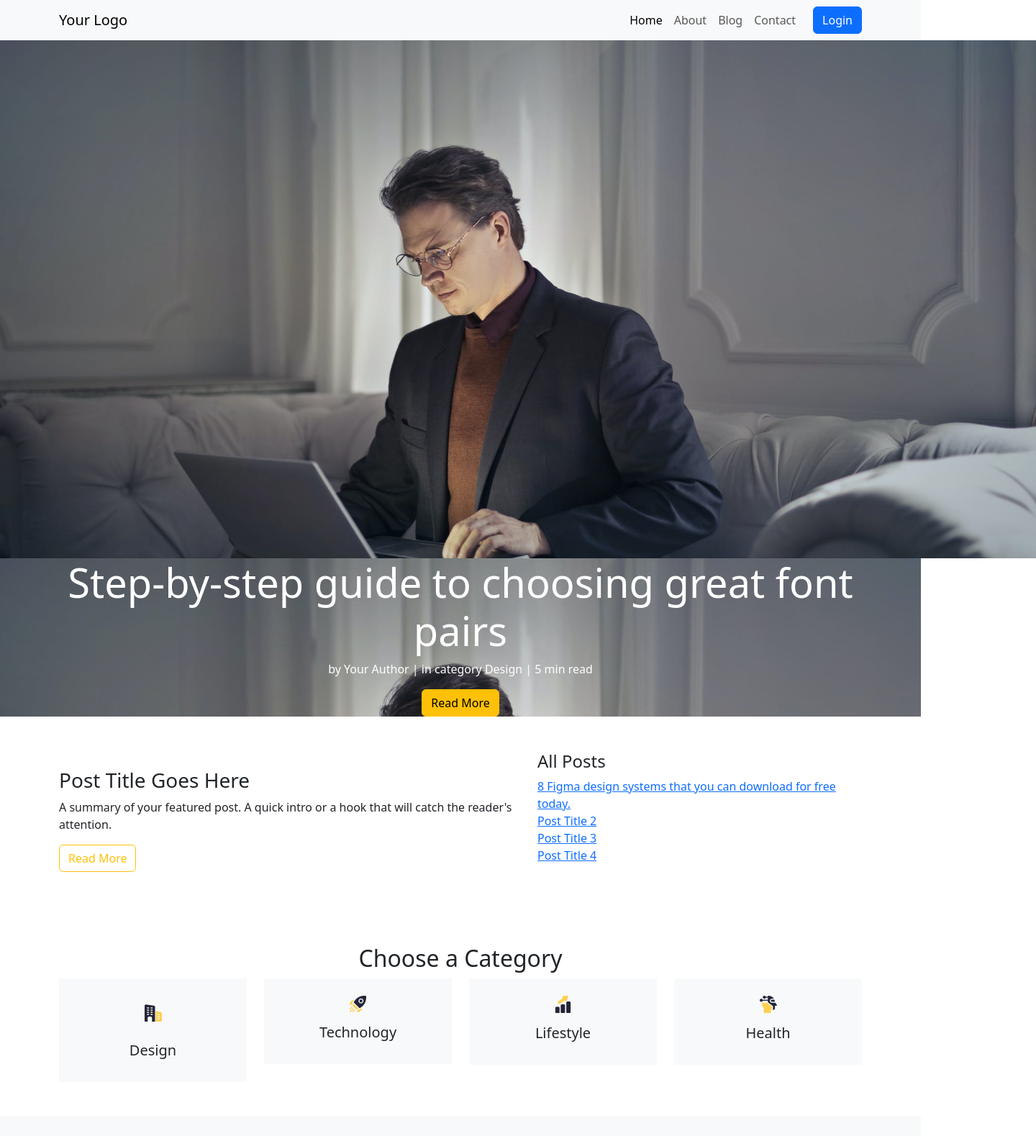
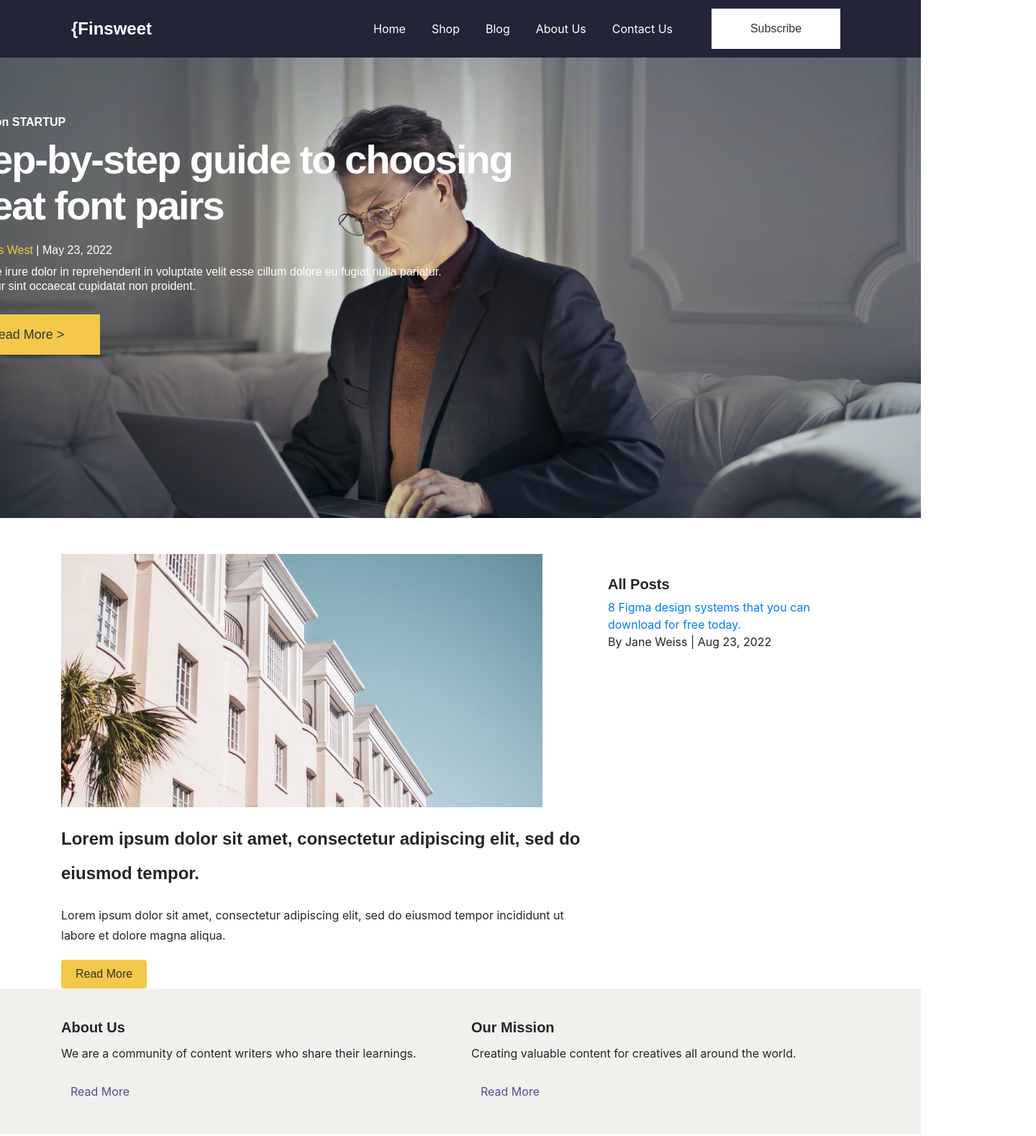
Before and after one commit to talhayay11/Web-Challenge, a plain HTML site: page index.html in a window 1280 px wide. Shown: the top 1579 px of the page at 72% size, 1440 px wide, since content can reach past the window. Drawn offline with nearby package versions, Linux system fonts and the light colour scheme.

Commit message:
feat: improve layout and positioning of hero section elements
- Adjusted the positioning and size of the "Step-by-step guide" title.
- Refined the "Read More" button alignment, ensuring it stays on the same line.
- Updated styling for the navbar and hero section to improve overall layout.
- Enhanced image visibility and adjusted content spacing for better UI consistency.

```diff
--- a/index.html
+++ b/index.html
@@ -1,149 +1,109 @@
 <!DOCTYPE html>
 <html lang="en">
+
 <head>
   <meta charset="UTF-8">
   <meta name="viewport" content="width=device-width, initial-scale=1.0">
-    <title>Home - Your Website</title>
-    <link href="https://cdn.jsdelivr.net/npm/bootstrap@5.3.0/dist/css/bootstrap.min.css" rel="stylesheet">
-    <link rel="stylesheet" href="css/style.scss">
+  <title>Finsweet</title>
+  <link rel="stylesheet" href="https://stackpath.bootstrapcdn.com/bootstrap/4.5.2/css/bootstrap.min.css">
+  <link rel="stylesheet" href="styles/style.css">
 </head>
+
 <body>
-    <!-- Navbar -->
-    <nav class="navbar navbar-expand-lg navbar-light bg-light">
-        <div class="container">
-            <a class="navbar-brand" href="#">Your Logo</a>
-            <button class="navbar-toggler" type="button" data-bs-toggle="collapse" data-bs-target="#navbarNav" aria-controls="navbarNav" aria-expanded="false" aria-label="Toggle navigation">
+  <header class="home__header">
+    <nav class="home__navbar navbar navbar-expand-lg navbar-light bg-light">
+      <a class="home__navbar-brand navbar-brand" href="#">{Finsweet</a>
+      <button class="home__navbar-toggler navbar-toggler" type="button" data-toggle="collapse" data-target="#navbarNav"
+        aria-controls="navbarNav" aria-expanded="false" aria-label="Toggle navigation">
         <span class="navbar-toggler-icon"></span>
       </button>
-            <div class="collapse navbar-collapse" id="navbarNav">
-                <ul class="navbar-nav ms-auto">
-                    <li class="nav-item">
-                        <a class="nav-link active" aria-current="page" href="#">Home</a>
+      <div class="home__navbar-collapse collapse navbar-collapse" id="navbarNav">
+        <ul class="home__navbar-nav navbar-nav ml-auto">
+          <li class="home__navbar-item nav-item active">
+            <a class="home__navbar-link nav-link" href="#">Home</a>
           </li>
-                    <li class="nav-item">
-                        <a class="nav-link" href="#">About</a>
+          <li class="home__navbar-item nav-item">
+            <a class="home__navbar-link nav-link" href="#">Shop</a>
           </li>
-                    <li class="nav-item">
-                        <a class="nav-link" href="#">Blog</a>
+          <li class="home__navbar-item nav-item">
+            <a class="home__navbar-link nav-link" href="#">Blog</a>
           </li>
-                    <li class="nav-item">
-                        <a class="nav-link" href="#">Contact</a></li>
+          <li class="home__navbar-item nav-item">
+            <a class="home__navbar-link nav-link" href="#">About Us</a>
+          </li>
+          <li class="home__navbar-item nav-item">
+            <a class="home__navbar-link nav-link" href="#">Contact Us</a>
+          </li>
+          <li class="home__navbar-item nav-item">
+            <a class="home__navbar-button btn btn-primary" href="#">
+              <span class="home__navbar-button-text">Subscribe</span>
+            </a>
+          </li>
         </ul>
-                <a href="#" class="btn btn-primary ms-3">Login</a>
-            </div>
       </div>
     </nav>
-
-    <!-- Hero Section -->
-    <header class="text-white text-center" style="background-image: url('images/1.png');">
-        <img src="images/1.png" alt="Hero Image" class="hero-image">
-        <div class="container">
-            <h1 class="display-4">Step-by-step guide to choosing great font pairs</h1>
-            <p>by Your Author | in category Design | 5 min read</p>
-            <a href="#" class="btn btn-warning">Read More</a>
-        </div>
-
   </header>
 
+  <section class="home__hero hero">
+    <img src="images/1.png" alt="Hero Image" class="home__hero-image">
+    <div class="home__hero-content">
+      <p class="home__hero-category">Posted on <span class="home__hero-category-highlight">STARTUP</span></p>
+      <h1 class="home__hero-title">Step-by-step guide to choosing   great font pairs</h1>
+      <p class="home__hero-author">By <span class="home__hero-author-name">James West</span> | May 23, 2022</p>
+      <p class="home__hero-description">Duis aute irure dolor in reprehenderit in voluptate velit esse cillum
+        dolore eu fugiat nulla pariatur. Excepteur sint occaecat cupidatat non proident.</p>
+      <a href="#" class="home__hero-button btn btn-warning">Read More ></a>
+    </div>
+  </section>
 
-
-    <!-- Featured Post -->
-    <section class="featured-post py-5">
+  <section class="home__posts posts">
     <div class="container">
       <div class="row">
-                <div class="col-md-7">
-                    <!-- Featured Image -->
-                    <div class="featured-image" style="background-image: url('images/2.png');"></div>
-                    <h3 class="mt-4">Post Title Goes Here</h3>
-                    <p>A summary of your featured post. A quick intro or a hook that will catch the reader's attention.</p>
-                    <a href="#" class="btn btn-outline-warning">Read More</a>
+        <div class="home__posts-featured col-md-8">
+          <img src="images/2.png" alt="Featured Image" class="home__posts-featured-image img-fluid">
+          <h2 class="home__posts-featured-title">Lorem ipsum dolor sit amet, consectetur adipiscing elit, sed
+            do eiusmod tempor.</h2>
+          <p class="home__posts-featured-description">Lorem ipsum dolor sit amet, consectetur adipiscing elit,
+            sed do eiusmod tempor incididunt ut labore et dolore magna aliqua.</p>
+          <a href="#" class="home__posts-featured-button btn btn-warning">Read More</a>
         </div>
-                <div class="col-md-5">
-                    <h4>All Posts</h4>
-                    <ul class="list-unstyled">
-                        <li><a href="#">8 Figma design systems that you can download for free today.</a></li>
-                        <li><a href="#">Post Title 2</a></li>
-                        <li><a href="#">Post Title 3</a></li>
-                        <li><a href="#">Post Title 4</a></li>
+        <div class="home__posts-list col-md-4">
+          <h3 class="home__posts-list-title">All Posts</h3>
+          <ul class="home__posts-list-items">
+            <li class="home__posts-list-item">
+              <a href="#" class="home__posts-list-link">8 Figma design systems that you can download for
+                free today.</a>
+              <p class="home__posts-list-date">By Jane Weiss | Aug 23, 2022</p>
+            </li>
+            <!-- Add more list items here -->
           </ul>
         </div>
       </div>
     </div>
   </section>
 
-    <!-- Categories Section -->
-    <section class="categories py-5">
-        <div class="container text-center">
-            <h2>Choose a Category</h2>
+  <footer class="home__footer footer">
+    <div class="container">
       <div class="row">
-                <div class="col-md-3">
-                    <div class="category-card bg-light p-4">
-                        <img src="images/3.png" alt="Design" class="img-fluid mb-3">
-                        <h5>Design</h5>
+        <div class="home__footer-about col-md-6">
+          <h4 class="home__footer-title">About Us</h4>
+          <p class="home__footer-description">We are a community of content writers who share their learnings.
+          </p>
+          <a href="#" class="home__footer-link btn btn-link">Read More</a>
         </div>
-                </div>
-                <div class="col-md-3">
-                    <div class="category-card bg-light p-4">
-                        <img src="images/4.png" alt="Technology" class="img-fluid mb-3">
-                        <h5>Technology</h5>
-                    </div>
-                </div>
-                <div class="col-md-3">
-                    <div class="category-card bg-light p-4">
-                        <img src="images/5.png" alt="Lifestyle" class="img-fluid mb-3">
-                        <h5>Lifestyle</h5>
-                    </div>
-                </div>
-                <div class="col-md-3">
-                    <div class="category-card bg-light p-4">
-                        <img src="images/6.png" alt="Health" class="img-fluid mb-3">
-                        <h5>Health</h5>
+        <div class="home__footer-mission col-md-6">
+          <h4 class="home__footer-title">Our Mission</h4>
+          <p class="home__footer-description">Creating valuable content for creatives all around the world.
+          </p>
+          <a href="#" class="home__footer-link btn btn-link">Read More</a>
         </div>
       </div>
     </div>
-        </div>
-    </section>
-
-    <!-- Author Section -->
-    <section class="authors py-5 bg-light">
-        <div class="container">
-            <h2 class="text-center mb-4">List of Authors</h2>
-            <div class="row text-center">
-                <div class="col-md-2">
-                    <img src="images/7.png" class="img-fluid rounded-circle" alt="Author 1">
-                    <p>Author Name 1</p>
-                </div>
-                <div class="col-md-2">
-                    <img src="images/8.png" class="img-fluid rounded-circle" alt="Author 2">
-                    <p>Author Name 2</p>
-                </div>
-                <div class="col-md-2">
-                    <img src="images/7.png" class="img-fluid rounded-circle" alt="Author 3">
-                    <p>Author Name 3</p>
-                </div>
-                <div class="col-md-2">
-                    <img src="images/8.png" class="img-fluid rounded-circle" alt="Author 4">
-                    <p>Author Name 4</p>
-                </div>
-                <div class="col-md-2">
-                    <img src="images/7.png" class="img-fluid rounded-circle" alt="Author 5">
-                    <p>Author Name 5</p>
-                </div>
-                <div class="col-md-2">
-                    <img src="images/8.png" class="img-fluid rounded-circle" alt="Author 6">
-                    <p>Author Name 6</p>
-                </div>
-            </div>
-        </div>
-    </section>
-
-    <!-- Footer -->
-    <footer class="bg-dark text-white py-4">
-        <div class="container text-center">
-            <p>&copy; 2024 Your Website - All Rights Reserved</p>
-        </div>
   </footer>
 
-    <script src="https://cdn.jsdelivr.net/npm/bootstrap@5.3.0/dist/js/bootstrap.bundle.min.js"></script>
+  <script src="https://code.jquery.com/jquery-3.5.1.slim.min.js"></script>
+  <script src="https://cdn.jsdelivr.net/npm/@popperjs/core@2.5.2/dist/umd/popper.min.js"></script>
+  <script src="https://stackpath.bootstrapcdn.com/bootstrap/4.5.2/js/bootstrap.min.js"></script>
 </body>
+
 </html>
--- a/style.scss
+++ /dev/null
@@ -1,202 +0,0 @@
-// Color Palette
-$color-primary: #F3C84B; // Sarı
-$color-secondary: #5A4999; // Mor
-$color-dark: #333333; // Koyu Gri
-$color-gray: #6B6B6B; // Orta Gri
-$color-light-gray: #D1D1D1; // Açık Gri
-$color-lightest-gray: #F1F0ED; // Çok Açık Gri
-$color-white: #FFFFFF; // Beyaz
-
-// Typography
-$font-family-primary: 'Sen', sans-serif;
-
-// Font Sizes
-$display-size: 56px;
-$heading-h1-size: 48px;
-$heading-h2-size: 36px;
-$heading-h3-size: 28px;
-$heading-h4-size: 24px;
-$heading-h5-size: 20px;
-$heading-h6-size: 16px;
-
-$body01-size: 16px;
-$body02-size: 14px;
-$label-size: 14px;
-
-// Line Heights
-$line-height-large: 64px;
-$line-height-medium: 48px;
-$line-height-small: 36px;
-$line-height-xsmall: 32px;
-$line-height-xxsmall: 28px;
-$line-height-xxxsmall: 24px;
-$line-height-label: 20px;
-
-// Base Styles
-body {
-    font-family: $font-family-primary;
-    color: $color-dark;
-}
-
-// Headings
-h1, .heading-h1 {
-    font-size: $heading-h1-size;
-    line-height: $line-height-large;
-    font-weight: bold;
-}
-
-h2, .heading-h2 {
-    font-size: $heading-h2-size;
-    line-height: $line-height-medium;
-    font-weight: bold;
-}
-
-h3, .heading-h3 {
-    font-size: $heading-h3-size;
-    line-height: $line-height-small;
-    font-weight: bold;
-}
-
-h4, .heading-h4 {
-    font-size: $heading-h4-size;
-    line-height: $line-height-xsmall;
-    font-weight: bold;
-}
-
-h5, .heading-h5 {
-    font-size: $heading-h5-size;
-    line-height: $line-height-xxsmall;
-    font-weight: bold;
-}
-
-h6, .heading-h6 {
-    font-size: $heading-h6-size;
-    line-height: $line-height-xxxsmall;
-    font-weight: bold;
-}
-
-// Display
-.display {
-    font-size: $display-size;
-    line-height: $line-height-large;
-    font-weight: bold;
-
-}
-
-// Body Text
-.body01 {
-    font-size: $body01-size;
-    line-height: $line-height-xxsmall;
-    font-weight: normal;
-}
-
-.body02 {
-    font-size: $body02-size;
-    line-height: $line-height-label;
-    font-weight: normal;
-}
-
-// Label
-.label {
-    font-size: $label-size;
-    line-height: $line-height-label;
-    font-weight: 600; // Medium weight
-}
-
-// Buttons
-.btn {
-    background-color: $color-primary;
-    color: $color-dark;
-    padding: 10px 20px;
-    border: none;
-    border-radius: 4px;
-    font-size: $body01-size;
-    font-weight: bold;
-    text-transform: uppercase;
-    cursor: pointer;
-
-    &:hover {
-        background-color: $color-secondary;
-        color: $color-white;
-    }
-}
-
-// Social Wrapper
-.social-wrapper {
-    display: flex;
-    gap: 10px;
-    justify-content: flex-end;
-
-    a {
-        color: $color-dark;
-
-        &:hover {
-            color: $color-primary;
-        }
-    }
-}
-.hero-section {
-  position: relative;
-  width: 1440px;
-  height: 720px;
-  margin: 0 auto; /* Ortalamak için */
-  overflow: hidden;
-}
-
-.hero-image {
-  width: 100%;
-  height: 100%;
-  object-fit: cover; /* Resmi kapsayacak şekilde ayarlar */
-  position: absolute;
-  top: 0;
-  left: 0;
-  z-index: 1; /* Resmi yazının arkasına yerleştirir */
-}
-
-.hero-content {
-  position: relative;
-  z-index: 2; /* Yazıyı resmin üstüne getirir */
-  padding: 172px 556px 420px 81px; /* Yukarı, sağa, aşağı, sola padding */
-  color: white;
-  max-width: 800px; /* İçeriğin genişliğini sınırlar */
-}
-
-.hero-text {
-  font-family: 'Sen', sans-serif;
-  font-size: 56px;
-  font-weight: 700;
-  line-height: 64px;
-  letter-spacing: -2px;
-  text-align: left;
-  margin-bottom: 20px;
-}
-
-.hero-subtext {
-  font-size: 20px;
-  line-height: 28px;
-  color: #F3C84B; /* Sarı renk, isteğe göre */
-  margin-bottom: 20px;
-}
-
-.hero-paragraph {
-  font-size: 16px;
-  line-height: 24px;
-  margin-bottom: 20px;
-}
-
-.hero-button {
-  background-color: #F3C84B;
-  color: #333;
-  padding: 10px 20px;
-  text-transform: uppercase;
-  border: none;
-  font-weight: bold;
-  cursor: pointer;
-  display: inline-block;
-  text-decoration: none;
-
-  &:hover {
-      background-color: #333;
-      color: #F3C84B;
-  }
-}
--- /dev/null
+++ b/styles/style.scss
@@ -0,0 +1,329 @@
+// Renkler
+$color-yellow: #F3C84B; // Sarı
+$color-purple: #5A4999; // Mor
+$color-dark-gray: #333333; // Koyu Gri
+$color-gray: #6B6B6B; // Orta Gri
+$color-light-gray: #D1D1D1; // Açık Gri
+$color-lightest-gray: #F1F0ED; // Çok Açık Gri
+$color-white: #FFFFFF; // Beyaz
+$color-navbar-bg: #232536;
+// Font Ailesi
+$font-family-primary: 'Sen', sans-serif;
+
+// Font Büyüklüğü
+$display-size: 56px;
+$heading-h1-size: 48px;
+$heading-h2-size: 36px;
+$heading-h3-size: 28px;
+$heading-h4-size: 24px;
+$heading-h5-size: 20px;
+$heading-h6-size: 16px;
+$heading-h7-size: 18px;
+
+
+$body01-size: 16px;
+$body02-size: 14px;
+$label-size: 14px;
+
+// Line Heights
+$line-height-large: 64px;
+$line-height-medium: 48px;
+$line-height-small: 36px;
+$line-height-xsmall: 32px;
+$line-height-xxsmall: 28px;
+$line-height-xxxsmall: 24px;
+$line-height-label: 20px;
+
+.home {
+  &__header {
+    background-color: $color-navbar-bg;
+    color: $color-white;
+  }
+
+  &__navbar {
+    position: fixed; // Bu, navbarın sayfa kaydırıldığında sabit kalmasını sağlar
+    top: 0;
+    left: 50;
+    width: 1440px;
+    width: 100%;
+    height: 80px;
+    z-index: 1000; // Navbarın diğer içeriklerin üzerinde kalmasını sağlar
+    background-color: #232536 !important;    gap: 0px;
+    opacity: 1;
+
+      &-brand {
+       font-size: $heading-h4-size;
+       font-family: $font-family-primary;
+       font-weight: bold;
+       color: $color-white !important;
+       margin-left: 83px;
+     }
+
+      &-toggler {
+
+      }
+
+      &-collapse {
+      }
+
+    &-nav {
+      display: flex;
+      align-items: center;
+      height: 100%;
+      margin-right: 291px;
+    }
+
+    &-item {
+     margin: 0 10px;
+    }
+
+    &-link {
+      color: $color-white !important; // Navbar linklerinin rengi
+      font-size: $body01-size;
+
+      &:hover {
+        color: $color-white; // Linklerin üzerine gelinceki rengi
+      }
+    }
+
+    &-button {
+      width: 179px;   // Butonun genişliği
+      height: 56px;   // Butonun yüksekliği
+      padding: 16px 48px;  // İç boşluklar
+      margin-left: auto;   // Sola hizalama
+      display: flex;
+      align-items: center; // Dikeyde ortalama
+      justify-content: center; // Yatayda ortalama
+      background-color: $color-white;
+      border: none;
+      cursor: pointer;
+      opacity: 1;
+      text-align: center;
+      border-radius: 0px;
+
+
+      position: absolute;
+      right: 80px; // Sağdan 80px
+      left: 1181px; // Soldan 1181px
+      top: 12px; // Yukarıdan 12px
+
+      margin-right: 32px;
+
+      &:hover {
+        background-color: darken($color-white, 10%);
+      }
+
+      &-text {
+        color: $color-dark-gray; // Yazı rengini beyaz yap
+        font-size: $body01-size;
+        font-family: $font-family-primary;
+        line-height: $line-height-label;
+      }
+    }
+  }
+
+  &__hero {
+    position: relative;
+    width: 100%;
+    height: 720px;
+    overflow: hidden;
+
+    &-image {
+      position: absolute;
+      top: 0;
+      left: 0;
+      width: 100%;
+      height: 100%;
+      object-fit: cover;
+      opacity: 3;
+    }
+
+    &-content {
+      position: relative;
+      top: 50%;
+      left: 20%;
+      transform: translate(-50%, -50%);
+      color: $color-white;
+      width: 804px; // Genişlik
+      height: 400px; // Yükseklik
+      padding-left: 81px;
+      font-size:$display-size;
+      line-height: $line-height-large;
+      font-family:$font-family-primary;
+    }
+
+    &-category {
+      margin-bottom: 10px;
+      font-weight: bold;
+      font-size: $body01-size;
+      line-height: $line-height-label;
+
+      &-highlight {
+        color: $color-white;
+      }
+    }
+
+    &-title {
+      font-size: $display-size;
+      font-weight: 700;
+      width: 803px; // Genişlik
+      height: 128px; // Yükseklik
+      line-height: $line-height-large;
+      letter-spacing: -2px;
+      margin-bottom: 20px;
+      font-family: $font-family-primary;
+    }
+
+    &-author {
+      font-size: $heading-h6-size;
+      margin-bottom: 10px;
+      line-height: $line-height-label;
+
+      &-name {
+        color: $color-yellow;
+      }
+    }
+
+    &-description {
+      margin-bottom: 30px;
+      font-size: $body01-size;
+      line-height: $line-height-label;
+    }
+
+    &-button {
+      background-color: $color-yellow;
+      border: none;
+      width: 204px;
+      height: 56px;
+      padding: 16px 48px;
+      margin-top: -1px;  // Yukarı kaydırmak için negatif margin kullanılır
+      position: relative;
+      left: 0;  // Butonu solda tutar
+      gap: 12px;
+      opacity: 1;  // Görünürlük
+      color: $color-dark-gray;
+      font-family: $font-family-primary;
+      font-size: $heading-h7-size;  // Finsweet yazısıyla aynı boyut
+      line-height: $line-height-xxxsmall;
+      text-align: center;
+      cursor: pointer;
+      display: flex;
+      align-items: center;
+      justify-content: center;
+      border-radius: 0;  // Köşeleri köşeli yapar
+
+      &:hover {
+        background-color: darken($color-yellow, 10%);
+      }
+
+      &-text {
+        white-space: nowrap;  // Yazıyı tek satırda tutar
+      }
+    }
+  }
+
+  &__posts {
+    margin-top: 50px;
+
+    &-featured {
+      &-image {
+        max-width: 100%;
+        height: auto;
+      }
+
+      &-title {
+        font-size: $heading-h4-size;
+        font-weight: bold;
+        margin: 20px 0;
+        font-family: $font-family-primary;
+        line-height: $line-height-medium;
+      }
+
+      &-description {
+        margin-bottom: 20px;
+        font-size: $body01-size;
+        line-height: $line-height-xxsmall;
+      }
+
+      &-button {
+        background-color: $color-yellow;
+        border: none;
+        padding: 10px 20px;
+        color: $color-dark-gray;
+        font-family: $font-family-primary;
+        font-size: $body01-size;
+        line-height: $line-height-label;
+      }
+    }
+
+    &-list {
+      margin-top: 30px;
+
+      &-title {
+        font-size: $heading-h5-size;
+        font-weight: bold;
+        font-family: $font-family-primary;
+        line-height: $line-height-xxxsmall;
+      }
+
+      &-items {
+        list-style: none;
+        padding-left: 0;
+
+        &-item {
+          margin-bottom: 15px;
+        }
+
+        &-link {
+          color: $color-dark-gray;
+          text-decoration: none;
+
+          &:hover {
+            text-decoration: underline;
+          }
+        }
+
+        &-date {
+          font-size: $body02-size;
+          color: $color-gray;
+          line-height: $line-height-label;
+        }
+      }
+    }
+  }
+
+  &__footer {
+    background-color: $color-lightest-gray;
+    padding: 40px 0;
+
+    &-about {
+      // About section style
+    }
+
+    &-mission {
+      // Mission section style
+    }
+
+    &-title {
+      font-size: $heading-h5-size;
+      font-weight: bold;
+      font-family: $font-family-primary;
+      line-height: $line-height-xxsmall;
+    }
+
+    &-description {
+      margin-bottom: 20px;
+      font-size: $body01-size;
+      line-height: $line-height-xxsmall;
+    }
+
+    &-link {
+      color: $color-purple;
+      text-decoration: none;
+
+      &:hover {
+        text-decoration: underline;
+      }
+    }
+  }
+}
```
Also changed, not shown: styles/style.css (added), 1 other file. Lines whose indentation alone changed are shown as unchanged.
